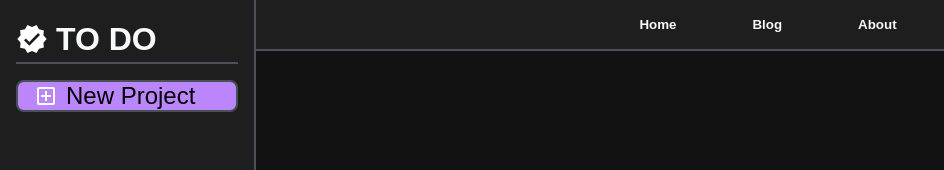
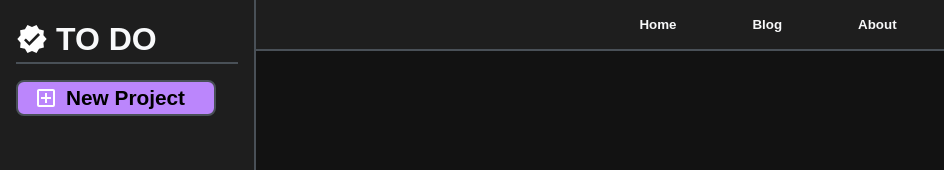
Before and after one commit to bmichael99/to-do-list, a website built with webpack: page src/template.html in a window 1280 px wide. Shown: the top 170 px of the page, without its empty margins (0-944 px from the left). Built offline with nearby package versions, Linux system fonts and the light colour scheme.

Commit message:
adjusted sidebar button to not overflow text

```diff
--- a/src/styles/home.css
+++ b/src/styles/home.css
@@ -93,13 +93,15 @@ nav > button{
     gap: 8px;
     justify-content: left;
     align-items: center;
-    font-size: 1.5rem;
+    font-size: 1.3rem;
     border: 2px solid var(--border-color);
     border-radius: 8px;
     background-color: var(--secondary-highlight-color);
-    padding:8px 16px;
+    padding:16px 16px;
     cursor: pointer;
-
+    width:200px;
+    font-family: sans-serif;
+    font-weight: bold;
 }
 
 .new-project > svg{
```
